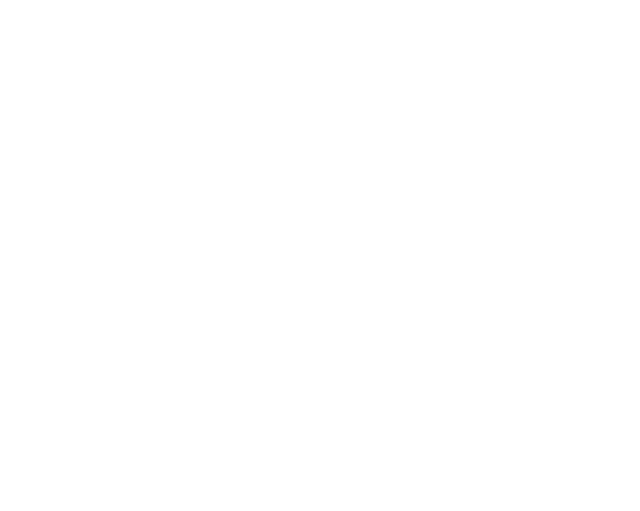
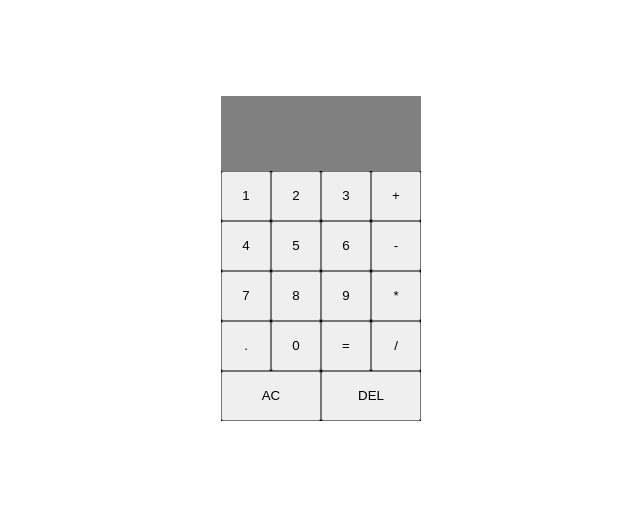
Before and after one commit to Development-Omnia/Calculator, a plain HTML site: page index.html in a window 1280 px wide. Shown: the whole page, without its empty margins (319-959 px from the left). Drawn offline with Linux system fonts and the light colour scheme.

Commit message:
added buttons and display elements

```diff
--- a/index.html
+++ b/index.html
@@ -9,6 +9,52 @@
     <script defer src="script.js"></script>
 </head>
 <body>
+    <div id="calcContainer">
+        <div class="calcBody">
+            <div id="display" class="display">
+                <div id="displayText"></div>
+            </div>
+            <!-- <div class="buttons"> -->
+            <div class="btnPanel">
+                <div class="row1">
+                    <button id="test" class="num btn">1</button>
+                    <button class="num btn">2</button>
+                    <button class="num btn">3</button>
+                    <button class="operator btn">+</button>
+                </div>
+                <div class="row2">
+                    <button class="num btn">4</button>
+                    <button class="num btn">5</button>
+                    <button class="num btn">6</button>
+                    <button class="operator btn">-</button>
+                </div>
+                <div class="row3">
+                    <button class="num btn">7</button>
+                    <button class="num btn">8</button>
+                    <button class="num btn">9</button>
+                    <button class="operator btn">*</button>
+                </div>
+                <div class="row4">
+                    <button id="decimal" class="num btn">.</button>
+                    <button class="num btn">0</button>
+                    <button id="equals" class="operator btn">=</button>
+                    <button class="operator btn">/</button>
+                </div>
+                <div class="row5">
+                    <button id="clear" class="clear btn" >AC</button>
+                    <button id="delete" class="delete btn">DEL</button>
+                </div>
+                <!-- </div> -->
+            <!-- <div class="operatorPanel">
+                <button class="operator btn">+</button>
+                <button class="operator btn">-</button>
+                <button class="operator btn">*</button>
+                <button class="operator btn">/</button>
+            </div> -->
+
+            </div>
+        </div>
+    </div>
 
 </body>
 </html>
```
